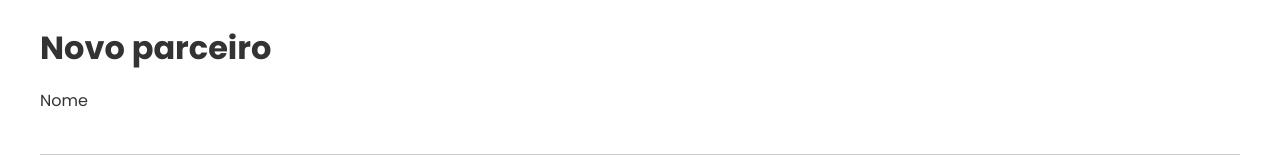
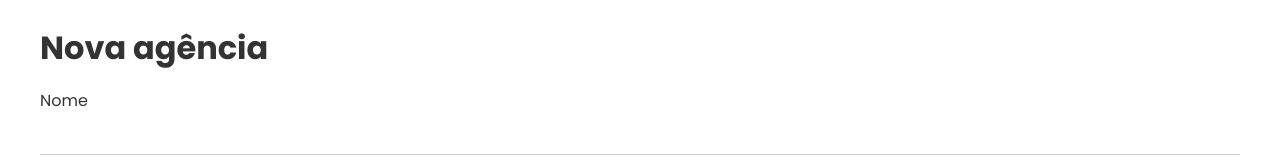
Before and after one commit to developerlucaslima/cativa, a React (Vite) app in the folder cativa-client/: page /add in a window 1280 px wide. Shown: the top 160 px of the page. Built offline with nearby package versions, Linux system fonts and the light colour scheme.

Commit message:
✨ feat: page add agency refactor messages

```diff
--- a/cativa-client/src/pages/Admin/add-agency/index.tsx
+++ b/cativa-client/src/pages/Admin/add-agency/index.tsx
@@ -3,7 +3,7 @@ import { useState } from 'react'
 import { IoCloseCircleOutline } from 'react-icons/io5'
 import { useNavigate } from 'react-router-dom'
 
-import Loader from '../../../components/Loader'
+import Loader from '../../../components/loader'
 import { notify } from '../../../components/Toast'
 import { api } from '../../../services/api'
 import { Agency } from '../../../types/agency.type'
@@ -45,7 +45,7 @@ export const AddAgency = () => {
 
       try {
         await api.post(`/agencies/add`, agency)
-        notify({ type: 'success', message: 'Associado Adicionado!' })
+        notify({ type: 'success', message: 'Agência adicionada!' })
         setIsLoading(false)
         setError(false)
         navigate('/')
@@ -69,7 +69,7 @@ export const AddAgency = () => {
   return (
     <div className={styles.container}>
       <div className={styles.wrapper}>
-        <h1 style={{ color: '#333', margin: '0' }}>Novo parceiro</h1>
+        <h1 style={{ color: '#333', margin: '0' }}>Nova agência</h1>
 
         <label className={styles.label} htmlFor="name">
           Nome
```
